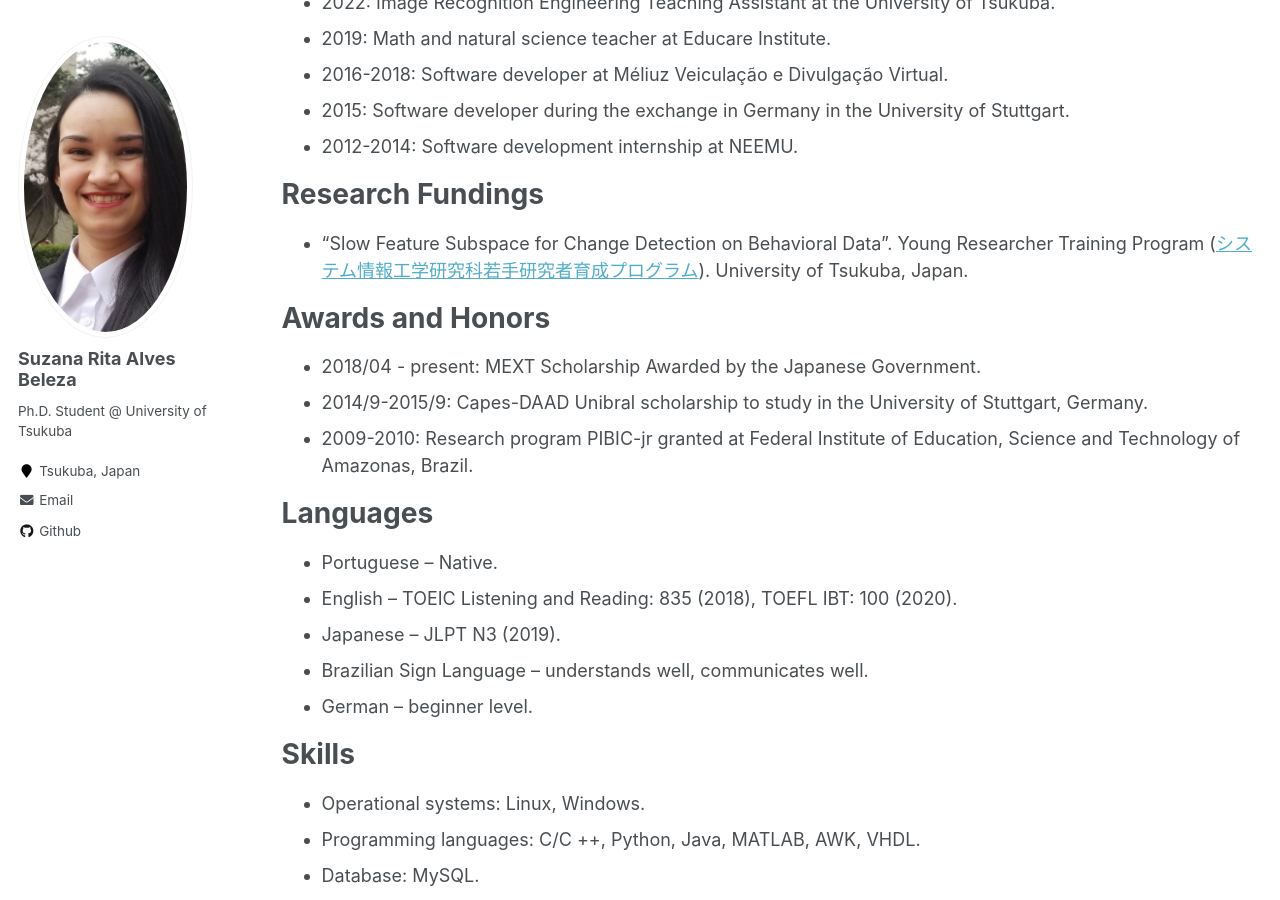
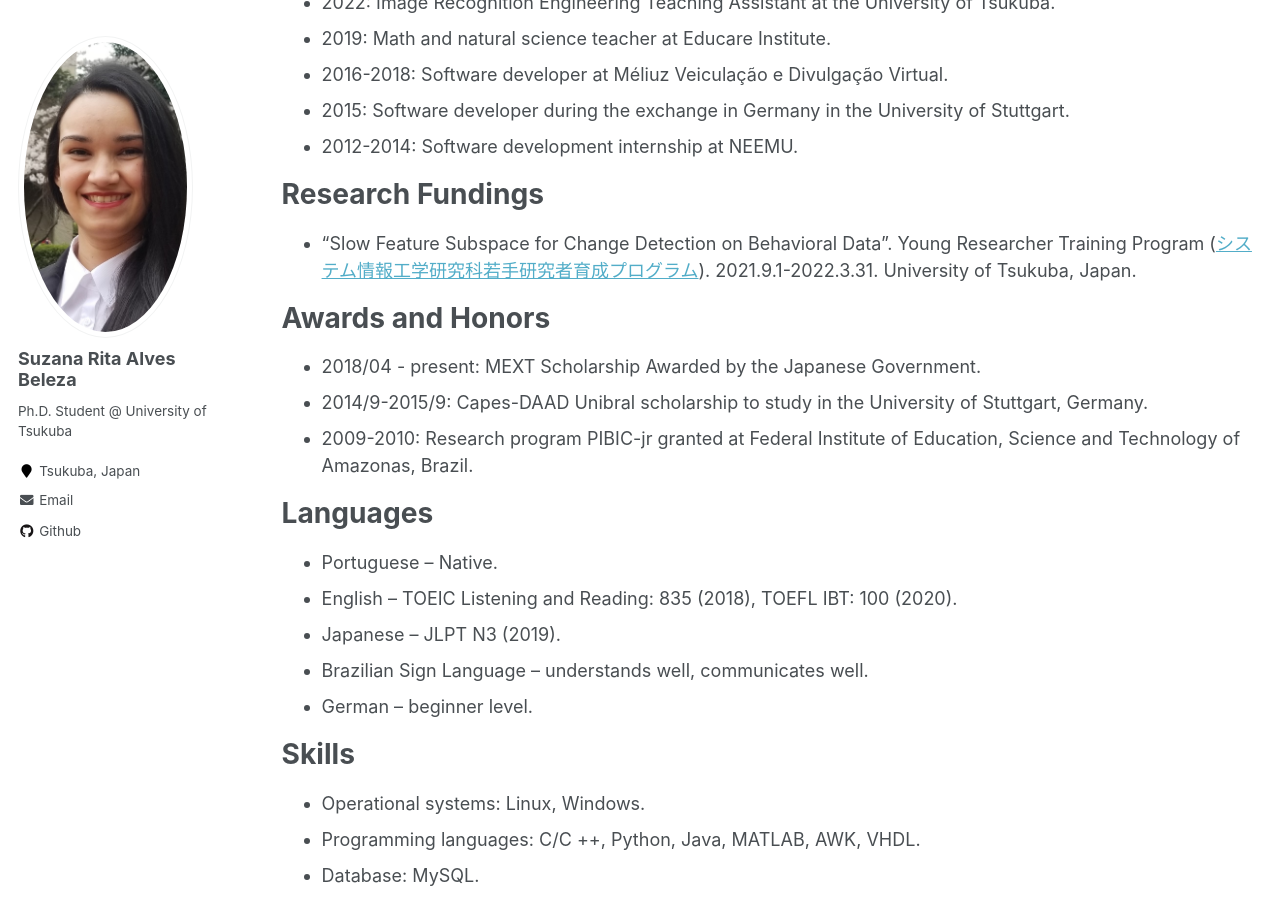
Before and after one commit to suzana-rita/suzana-rita.github.io, a Jekyll site: the page built from _pages/cv.md, in a window 1280 px wide and 900 px high, scrolled down 662 px. Built offline with Jekyll 4.4.1, drawn with Linux system fonts in a browser that asks for light colours.

Commit message:
update cv.md

```diff
--- a/_pages/cv.md
+++ b/_pages/cv.md
@@ -28,7 +28,7 @@ Work experience
 
 Research Fundings
 ======
-*	"Slow Feature Subspace for Change Detection on Behavioral Data". Young Researcher Training Program ([システム情報工学研究科若手研究者育成プログラム](https://www.sie.tsukuba.ac.jp/edu/re_program)). University of Tsukuba, Japan.
+*	"Slow Feature Subspace for Change Detection on Behavioral Data". Young Researcher Training Program ([システム情報工学研究科若手研究者育成プログラム](https://www.sie.tsukuba.ac.jp/edu/re_program)). 2021.9.1-2022.3.31. University of Tsukuba, Japan.
 
 Awards and Honors
 ======
```
